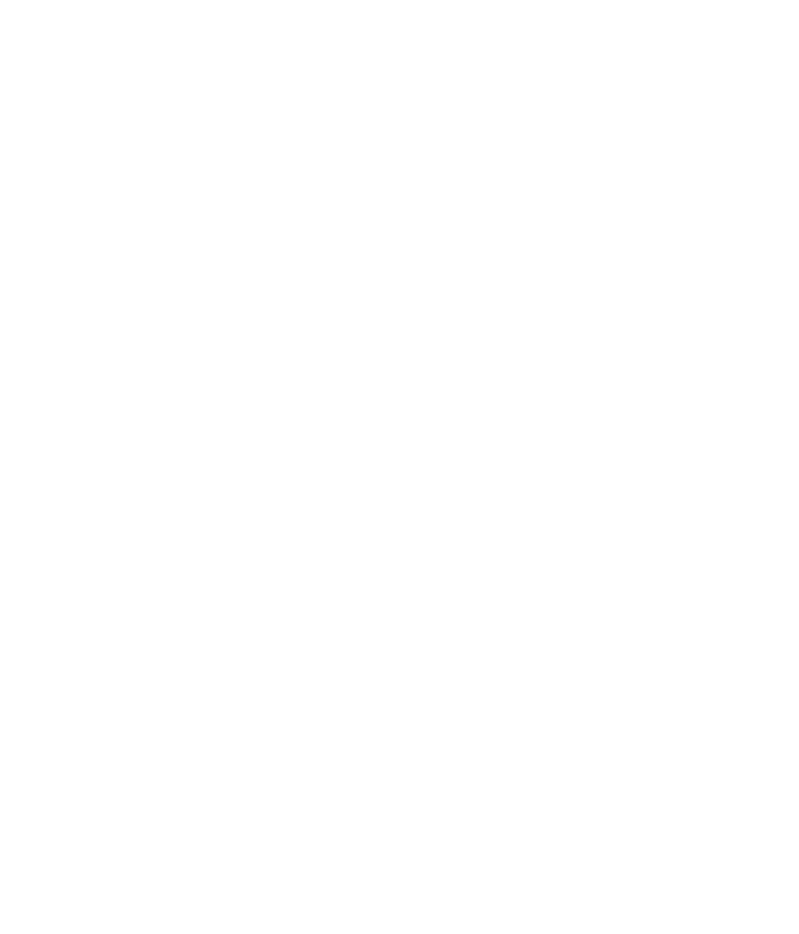
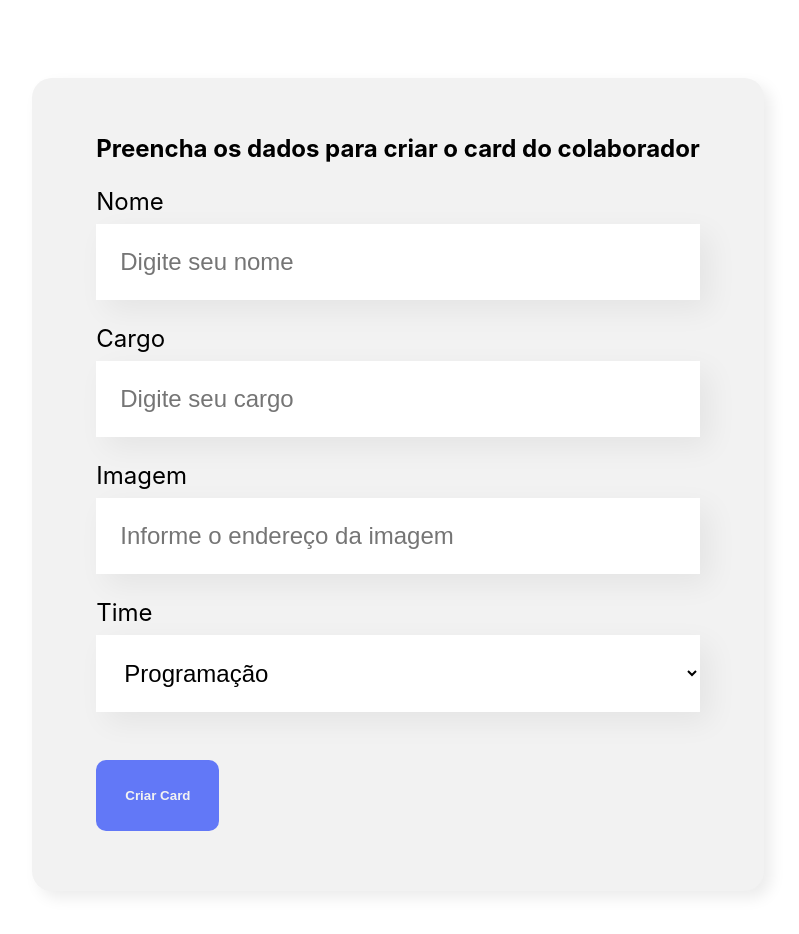
Before and after one commit to FelipeVittorazzi/organo, a React (Create React App) app: page / in a window 1280 px wide. Shown: the part 500-1434 px from the top of the page, without its empty margins (242-1041 px from the left). Before the commit the page ends 800 px from the top, so only its background shows below. Built offline with nearby package versions, Linux system fonts and the light colour scheme.

Commit message:
== Organo Form + Criação do formulário usando novas funcionalidades estudadas, como o props, .map e o onSubmit

```diff
--- a/src/App.js
+++ b/src/App.js
@@ -1,9 +1,11 @@
-import Banner from './components/Banner/Banner';
+import Banner from './components/Banner';
+import Form from './components/Form';
 
 function App() {
   return (
     <div className="App">
         <Banner />
+        <Form />
     </div>
   );
 }
--- a/src/components/Banner/Banner.js
+++ b/src/components/Banner/index.js
@@ -1,6 +1,6 @@
 import './Banner.css'
 
-function Banner () {
+const Banner = () => {
     return (
         <header className="banner">
             <img src="/images/banner.png" alt="Banner principal"/>
--- /dev/null
+++ b/src/components/Button/Button.css
@@ -0,0 +1,14 @@
+.button {
+    background: #6278F7;
+    border-radius: 10px;
+    border: none;
+    padding: 28px 29px;
+    font-weight: 700;
+    color: var(--tertiary-color);
+    cursor: pointer;
+    margin: 24px 0;
+}
+
+.button:hover {
+    color: #95FFD4;
+}
--- /dev/null
+++ b/src/components/Button/index.js
@@ -0,0 +1,9 @@
+import './Button.css';
+
+const Button = (props) => {
+    return (
+        <button className="button">{props.text}</button>
+    )
+}
+
+export default Button
--- /dev/null
+++ b/src/components/DropdownList/DropdownList.css
@@ -0,0 +1,19 @@
+.dropdown {
+    margin: 24px 0;
+    display: flex;
+    flex-direction: column;
+}
+
+.dropdown label {
+    display: block;
+    margin-bottom: 8px;
+    font-size: 1.5rem;
+}
+
+.dropdown select {
+    background: #FFFFFF;
+    box-shadow: 10px 10px 30px rgba(0, 0, 0, 0.06);
+    border: none;
+    font-size: 1.5rem;
+    padding: 24px;
+}
--- /dev/null
+++ b/src/components/DropdownList/index.js
@@ -0,0 +1,16 @@
+import './DropdownList.css'
+
+const DropdownList = (props) => {
+    return (
+        <div className="dropdown">
+            <label>{props.label}</label>
+            <select required={props.obrigatorio}>
+                {props.itens.map(item => {
+                    return <option key={item}>{item}</option>
+                })}
+            </select>
+        </div>
+    )
+}
+
+export default DropdownList
--- /dev/null
+++ b/src/components/Form/Form.css
@@ -0,0 +1,13 @@
+.form {
+    display: flex;
+    justify-content: center;
+    margin: 80px 0;
+}
+
+.form form {
+    max-width: 80%;
+    background-color: #F2F2F2;
+    box-shadow: 7px 7px 15px rgba(0, 0, 0, 0.08);
+    border-radius: 20px;
+    padding: 36px 64px;
+}
--- /dev/null
+++ b/src/components/Form/index.js
@@ -0,0 +1,37 @@
+import Button from '../Button';
+import DropdownList from '../DropdownList';
+import TextField from '../TextField';
+import './Form.css';
+
+const Form = () => {
+
+    const times = [
+        'Programação',
+        'Front-End',
+        'Data Science',
+        'Devops',
+        'UX e Design',
+        'Mobile',
+        'Inovação e Gestão'
+    ]
+
+    const onSave = (event) => {
+        event.preventDefault()
+        console.log('Form foi submetido')
+    }
+
+    return (
+        <section className="form">
+            <form onSubmit={onSave}>
+                <h2>Preencha os dados para criar o card do colaborador</h2>
+                <TextField obrigatorio={true} label="Nome" placeholder="Digite seu nome"/>
+                <TextField obrigatorio={true} label="Cargo" placeholder="Digite seu cargo"/>
+                <TextField label="Imagem" placeholder="Informe o endereço da imagem"/>
+                <DropdownList obrigatorio={true} label="Time" itens={times}/>
+                <Button text="Criar Card" />
+            </form>
+        </section>
+    )
+}
+
+export default Form
--- /dev/null
+++ b/src/components/TextField/TextField.css
@@ -0,0 +1,19 @@
+.text-field {
+    margin: 24px 0;
+    display: flex;
+    flex-direction: column;
+}
+
+.text-field label {
+    display: block;
+    margin-bottom: 8px;
+    font-size: 1.5rem;
+}
+
+.text-field input {
+    background: #FFFFFF;
+    box-shadow: 10px 10px 30px rgba(0, 0, 0, 0.06);
+    border: none;
+    font-size: 1.5rem;
+    padding: 24px;
+}
--- /dev/null
+++ b/src/components/TextField/index.js
@@ -0,0 +1,12 @@
+import './TextField.css'
+
+const TextField = (props) => {
+    return (
+        <div className="text-field">
+            <label>{props.label}</label>
+            <input required={props.obrigatorio} placeholder={props.placeholder}/>
+        </div>
+    )
+}
+
+export default TextField
--- a/src/index.css
+++ b/src/index.css
@@ -5,6 +5,7 @@
 }
 
 body {
+  box-sizing: border-box;
   margin: 0;
   font-family: -apple-system, BlinkMacSystemFont, 'Segoe UI', 'Roboto', 'Oxygen',
     'Ubuntu', 'Cantarell', 'Fira Sans', 'Droid Sans', 'Helvetica Neue',
```
